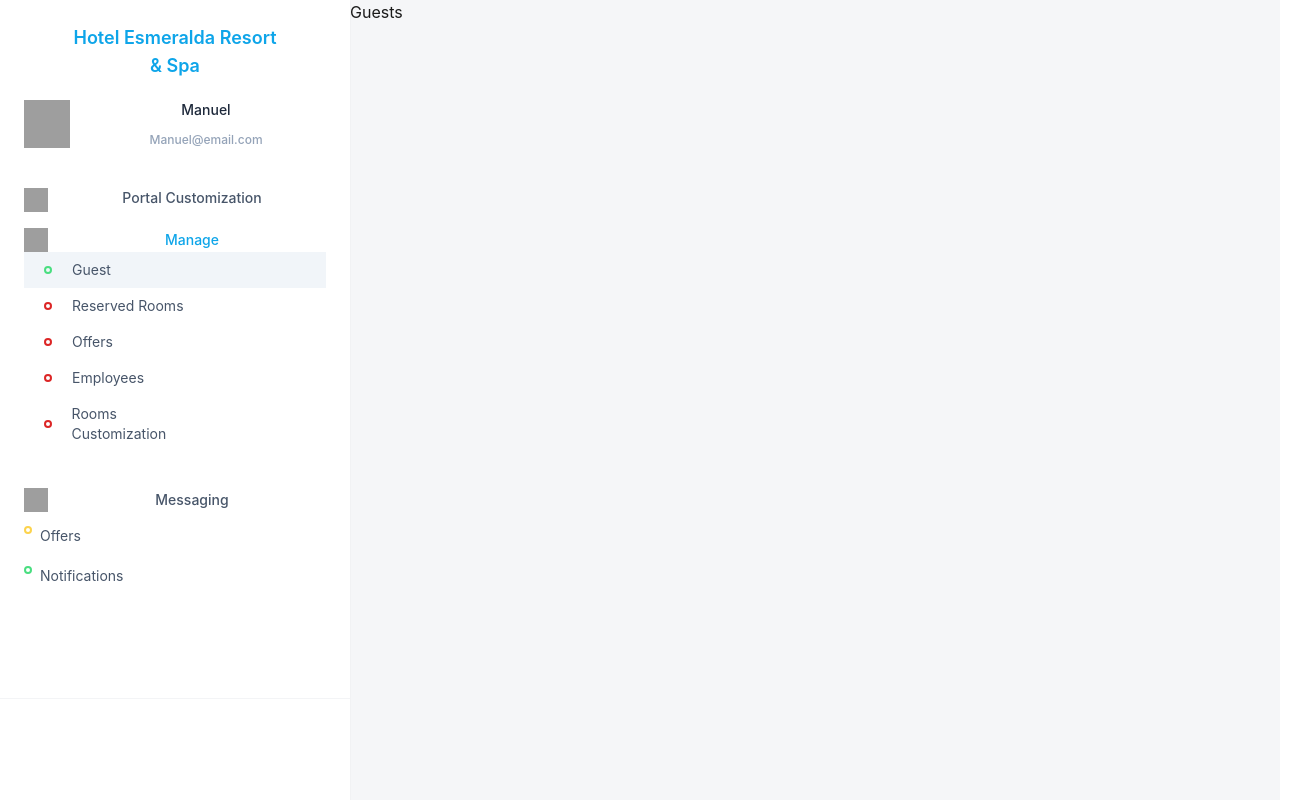
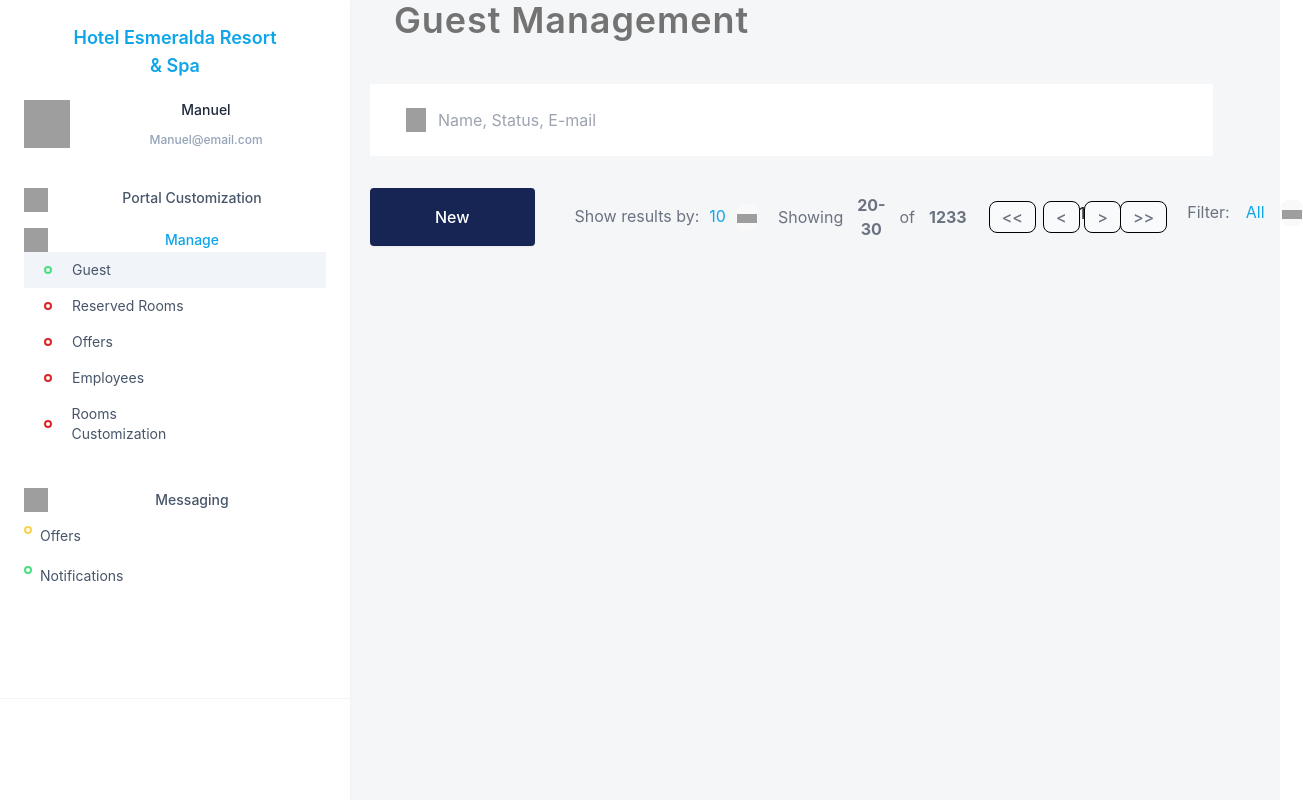
Before and after one commit to ALFONSOVM13/Dashboard-Hotel, a React (Vite) app: page /dashboard/guests in a window 1280 px wide. Shown: the top 800 px of the page, 1303 px wide, since content can reach past the window. Built offline with nearby package versions, Linux system fonts and the light colour scheme; grey boxes are pictures that could not be loaded.

Commit message:
Filtros sin funcionamiento, falta disponerlos en el espacio correctamente.

```diff
--- a/src/components/ListOption/index.jsx
+++ b/src/components/ListOption/index.jsx
@@ -1,3 +1,4 @@
+/* eslint-disable react/prop-types */
 import { NavLink } from "react-router-dom";
 function ListOption({ text, link, active }) {
   return (
--- a/src/pages/Guests/index.jsx
+++ b/src/pages/Guests/index.jsx
@@ -1,5 +1,99 @@
 function Guests() {
-  return <div>Guests</div>;
+  return (
+    <div className="flex flex-col px-5">
+      <div className="self-start ml-6 text-4xl font-semibold tracking-wide whitespace-nowrap text-neutral-500 max-md:ml-2.5">
+        Guest Management
+      </div>
+      <div className="flex gap-3 px-9 py-6 mt-11 text-base tracking-normal bg-white text-slate-400 max-md:flex-wrap max-md:px-5 max-md:mt-10">
+        <img
+          loading="lazy"
+          src="https://cdn.builder.io/api/v1/image/assets/TEMP/7b49e8b3c1539f4661f5272c04b5763e602f8c805eae3399076c480b60b8e19d?"
+          className="shrink-0 w-5 aspect-square"
+        />
+        <input
+          type="text"
+          placeholder="Name, Status, E-mail"
+          className="flex-grow my-auto max-md:max-w-full bg-white"
+        />
+      </div>
+      <div className="flex gap-5 justify-between self-center mt-8 w-full max-w-[1026px] max-md:flex-wrap max-md:max-w-full">
+        <div className="flex flex-col flex-1 justify-center text-base font-semibold tracking-normal text-center text-white whitespace-nowrap">
+          <button className="justify-center items-center px-16 py-4 rounded shadow-sm bg-blue-950 max-md:px-5">
+            New
+          </button>
+        </div>
+        <div className="flex gap-5 justify-between px-5 max-w-[658px] max-md:flex-wrap">
+          <div className="flex gap-2.5 my-auto text-base tracking-normal whitespace-nowrap">
+            <div className="grow text-gray-500">Show results by:</div>
+            <div className="text-sky-500">10</div>
+            <button type="button" className="cursor-pointer">
+              <input
+                type="image"
+                loading="lazy"
+                src="https://cdn.builder.io/api/v1/image/assets/TEMP/3b834403ec30943ade687ba10871ed3dd113d3c7469decfa971c2bba0aba43b8?"
+                className="shrink-0 my-auto aspect-[2.33] fill-zinc-400 w-[20px]"
+              />
+            </button>
+          </div>
+          <div className="flex gap-3.5 items-center">
+            <div className="grow self-stretch my-auto text-base tracking-normal text-gray-500">
+              Showing
+            </div>
+            <div className="self-stretch my-auto text-base font-bold tracking-normal text-gray-500">
+              20-30
+            </div>
+            <div className="self-stretch my-auto text-base tracking-normal text-gray-500">
+              of
+            </div>
+            <div className="self-stretch my-auto text-base font-bold tracking-normal text-gray-500">
+              1233
+            </div>
+            <div className="inline-flex -space-x-px">
+              <button
+                className="flex items-center justify-center cursor-pointer mx-2 px-3 h-8 text-gray-500 bg-gray-50 border border-black rounded-s-lg "
+                disabled
+              >
+                &lt;&lt;
+              </button>
+              <button
+                className="flex items-center justify-center cursor-pointer mx-2 px-3 h-8 text-gray-500 bg-gray-50 border border-black rounded-s-lg "
+                disabled
+              >
+                &lt;
+              </button>
+              <span id="page">1</span>
+              <button
+                className="flex items-center justify-center cursor-pointer mx-2 px-3 h-8 text-gray-500 bg-gray-50 border border-black rounded-s-lg "
+                disabled
+              >
+                &gt;
+              </button>
+              <button
+                className="flex items-center justify-center cursor-pointer mx-2 px-3 h-8 text-gray-500 bg-gray-50 border border-black rounded-s-lg "
+                disabled
+              >
+                &gt;&gt;
+              </button>
+            </div>
+          </div>
+          <div className="flex gap-4 self-start mt-3 text-base tracking-normal">
+            <div className="text-gray-500">
+              <span className="text-gray-500">Filter:</span>{" "}
+            </div>
+            <div className="text-sky-500">All</div>
+            <button type="button" className="cursor-pointer">
+              <input
+                type="image"
+                loading="lazy"
+                src="https://cdn.builder.io/api/v1/image/assets/TEMP/3b834403ec30943ade687ba10871ed3dd113d3c7469decfa971c2bba0aba43b8?"
+                className="shrink-0 my-auto aspect-[2.33] fill-zinc-400 w-[20px]"
+              />
+            </button>
+          </div>
+        </div>
+      </div>
+    </div>
+  );
 }
 
 export default Guests;
```
